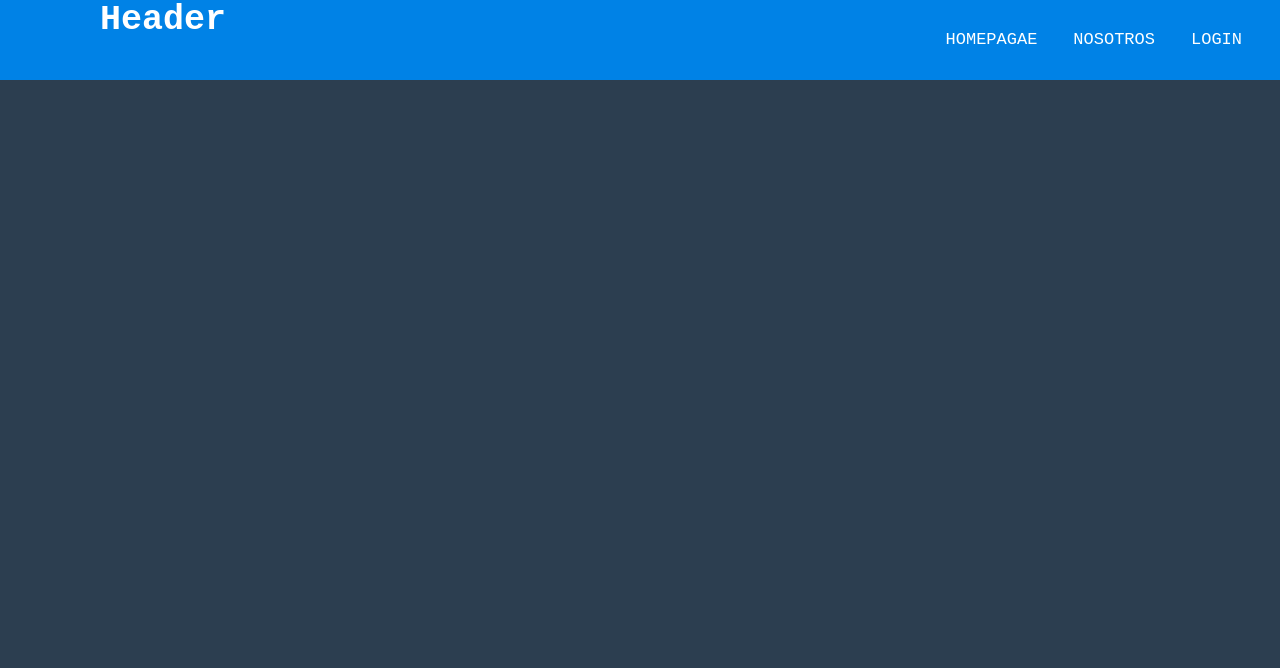
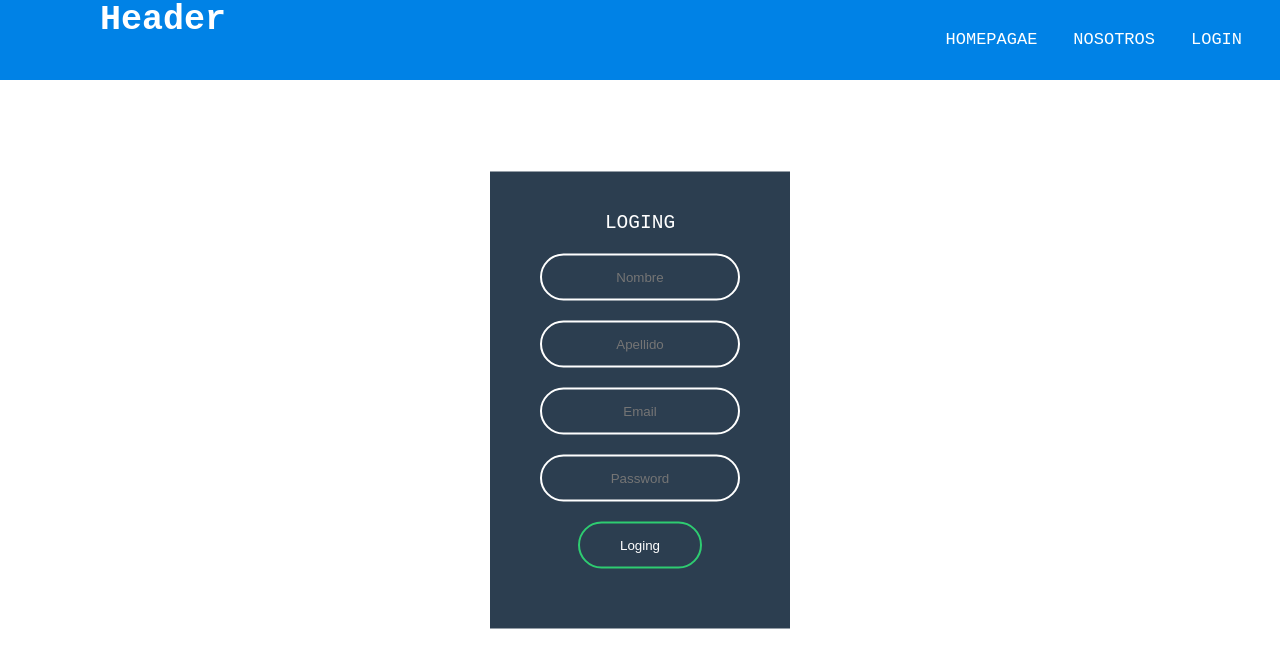
Before and after one commit to Developing-Brutality-Studios/front-slice-pdf, a React (Create React App) app: page /newUser in a window 1280 px wide. Shown: the top 668 px of the page. Built offline with nearby package versions, Linux system fonts and the light colour scheme.

Commit message:
version 1

```diff
--- a/src/App.js
+++ b/src/App.js
@@ -1,16 +1,21 @@
 import Home from './components/Home'
 import Header from './components/Header'
 import Login from './components/Login'
-import { BrowserRouter as Router, Route} from 'react-router-dom'
+import NewUser from './components/NewUser'
+import { BrowserRouter as Router, Route } from 'react-router-dom'
 
 function App() {
 
   return (
     <Router>
-            <Header/>
-            <Route path='/'  exact ><Home/></Route>
-            <Route path='/login'><Login/></Route>
-      </Router>
+      <Header />
+      <div>
+        <Route path='/' exact ><Home /></Route>
+        <Route path='/login'><Login /></Route>
+        <Route path='/newUser'><NewUser /></Route>
+      </div>
+
+    </Router>
 
   );
 }
--- a/src/components/Header.js
+++ b/src/components/Header.js
@@ -1,6 +1,7 @@
 import { Component } from 'react';
 import { faAlignJustify } from "@fortawesome/free-solid-svg-icons";
 import { FontAwesomeIcon } from "@fortawesome/react-fontawesome";
+import { Link} from 'react-router-dom'
 import '../css/styles-nav.css'
 export default class Home extends Component {
 
@@ -16,7 +17,7 @@ export default class Home extends Component {
                     <ul>
                         <li><a  href="/">HomePagae</a></li>
                         <li><a  href="/">nosotros</a></li>
-                        <li><a  href="/">login</a></li>
+                        <li><Link to='./Login'>login</Link></li>
                     </ul>
                 </nav>
             </body>
--- a/src/components/Login.js
+++ b/src/components/Login.js
@@ -1,12 +1,35 @@
 import {Component} from 'react'
 import '../css/styles-login.css';
+import { Link} from 'react-router-dom'
 export default class Login extends Component {
+    constructor(props){
+        super(props);
+        this.state = {
+            username: '',
+            passwoed: ''
+        }
+    }
+    onImputChanges = (e) => {
+        this.setState({
+            [e.target.name]: e.target.value
+        })
+        e.preventDefault();
+    }
+
+    onSubmit = () =>{
+        const state = this.state
+        console.log(state.passwoed)
+        console.log(state.username)
+    }
+
     render(){
         return (
-            <form className="box">
-            <h2>Loging</h2>
-                <input type="text" name="username" placeholder="Username"/>
-                <input type="password" name="password" placeholder="Password"/>
+            <form className="box" onSubmit={this.onSubmit}>
+                <h2>Loging</h2>
+                <input onChange={this.onImputChanges} type="text" name="username" placeholder="Username"/>
+                <input onChange={this.onImputChanges} type="password" name="password" placeholder="Password"/>
+                <button type = "submit" value="Login">Loging</button>
+                <Link to='./newUser'><h3>Nuevo usuario</h3></Link>
             </form>
         )
     }
--- /dev/null
+++ b/src/components/NewUser.js
@@ -0,0 +1,141 @@
+import { Component } from 'react'
+
+
+const emailRegex = RegExp(
+    /^[a-zA-Z0-9.!#$%&’*+/=?^_`{|}~-]+@[a-zA-Z0-9-]+(?:\.[a-zA-Z0-9-]+)*$/
+);
+
+const formValid = ({ formErrors, ...rest }) => {
+    let valid = true;
+
+    // validate form errors being empty
+    Object.values(formErrors).forEach(val => {
+        val.length > 3 && (valid = false);
+    });
+
+    // validate the form was filled out
+    Object.values(rest).forEach(val => {
+        val === null && (valid = false);
+    });
+
+    return valid;
+};
+
+export default class NewUser extends Component {
+
+    constructor(props) {
+        super(props);
+        this.state = {
+            nombre: '',
+            apellido: '',
+            email: '',
+            password: '',
+            formErrors: {
+                nombre: '',
+                apellido: '',
+                email: '',
+                password: ''
+            }
+        }
+    }
+
+    onImputChanges = (e) => {
+        e.preventDefault();
+
+        const { name, value } = e.target;
+        let formErrors = { ...this.state.formErrors };
+
+
+
+        switch (name) {
+
+            case "nombre":
+
+                formErrors.nombre =
+                    value.length < 3 ? "minimum 3 characaters required" : "";
+                break;
+
+            case "apellido":
+
+                formErrors.apellido =
+                    value.length < 3 ? "minimum 8 characaters required" : "";
+                break;
+
+            case "email":
+                formErrors.email = emailRegex.test(value)
+                    ? ""
+                    : "invalid email address";
+                break;
+            case "password":
+                formErrors.password =
+                    value.length < 6 ? "minimum 6 characaters required" : "";
+                break;
+            default:
+                break;
+        }
+        this.setState({ formErrors, [name]: value });
+
+    }
+
+    onSubmit = () => {
+        const state = this.state
+        if (formValid(state)){
+            console.log(state)
+        }
+        else {
+            console.error("FORM INVALID - DISPLAY ERROR MESSAGE");
+        }
+
+    }
+
+    render() {
+        const { formErrors } = this.state;
+        return (
+            <form className="box" onSubmit={this.onSubmit}>
+                <h2>Loging</h2>
+                <div>
+                    <input
+                        onChange={this.onImputChanges}
+                        type="text" name="nombre"
+                        placeholder="Nombre"
+                        className={formErrors.nombre.length < 3 ? "error" : null}
+                    />
+                    {formErrors.nombre.length > 3 && (
+                        <p id="emailHelp" className="errorMessage ">{formErrors.nombre}</p>
+                    )}
+
+                </div>
+                <div>
+                    <input
+                        onChange={this.onImputChanges}
+                        type="text" name="apellido"
+                        placeholder="Apellido"
+                        className={formErrors.apellido.length < 3 ? "error" : null} />
+                    {formErrors.apellido.length > 3 && (
+                        <p id="emailHelp" className="errorMessage ">{formErrors.apellido}</p>
+                    )}
+                </div>
+                <div>
+                    <input onChange={this.onImputChanges}
+                        type="text" name="email"
+                        placeholder="Email"
+                        className={formErrors.email.length > 3 ? "error" : null} />
+                    {formErrors.email.length > 3 && (
+                        <p id="emailHelp" className="errorMessage ">{formErrors.email}</p>
+                    )}
+                </div>
+                <div>
+                    <input onChange={this.onImputChanges}
+                        type="password" name="password"
+                        placeholder="Password"
+                        className={formErrors.password.length > 3 ? "error" : null} />
+                    {formErrors.password.length > 3 && (
+                        <p id="emailHelp" className="errorMessage ">{formErrors.password}</p>
+                    )}
+                </div>
+
+                <button type="submit" value="Login">Loging</button>
+            </form>
+        )
+    }
+}
--- a/src/css/styles-carts.css
+++ b/src/css/styles-carts.css
@@ -5,6 +5,7 @@
 	flex-wrap: wrap;
     max-width: 1100px;
 	margin: auto;
+	background: white;
 }
 
 .card{
--- a/src/css/styles-login.css
+++ b/src/css/styles-login.css
@@ -1,10 +1,4 @@
-body{
-    padding: 0;
-    margin: 0;
-    background: #2c3e50;
-    font-family: monospace;
 
-}
 
 .box{
     width: 300px;
@@ -14,6 +8,7 @@ body{
     left: 50%;
     transform: translate(-50%, -50%);
     text-align: center;
+    background: #2c3e50;
 }
 .box h2 {
     color: white;
@@ -40,24 +35,23 @@ body{
     font-weight: 250;
 }
 .box input[type = "text"]:focus,.box input[type = 'password']:focus{
-    width: 280px;
     border-color: #2ecc71;
 }
-.box input[type = 'submit']{
+
+.box button{
     border: 0;
     background: none;
     display: block;
     margin: 20px auto;
     text-align: center;
     border: 2px solid  #2ecc71;
-    padding: 14px 10px;
-    width: 200px;
+    padding: 14px 40px;
     outline: none;
     color: white;
     border-radius: 24px;
     transition: 0.25s;
     cursor: pointer;
 }
-.box input[type = 'submit']:hover{
+.box button:hover{
     background: #2ecc71;
 }
```
Also changed, not shown: src/components/Home.js (+0 -24 lines), 1 other file (tests, documents, lock files or other folders).
